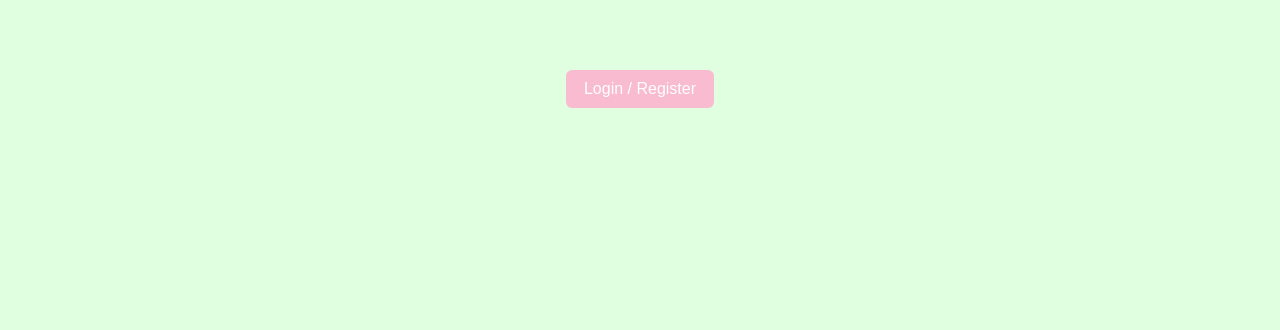
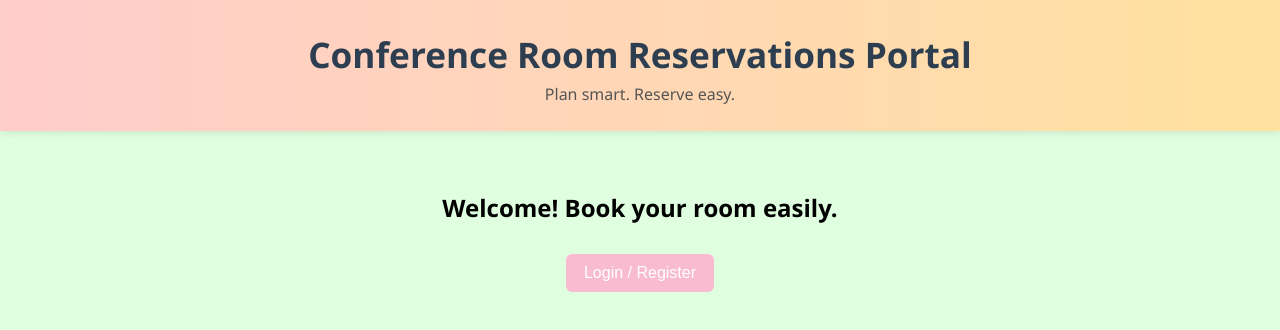
Before and after one commit to Walia10/cr, a React (Create React App) app in the folder frontend/: page / in a window 1280 px wide. Shown: the top 330 px of the page. Built offline with nearby package versions, Linux system fonts and the light colour scheme.

Commit message:
home chnages

```diff
--- a/frontend/src/components/Home.js
+++ b/frontend/src/components/Home.js
@@ -7,22 +7,25 @@ function Home() {
   const isLoggedIn = localStorage.getItem('token') !== null;
 
   return (
+    <>
+      <header>
+        <h1>Conference Room Reservations Portal</h1>
+        <p>Plan smart. Reserve easy.</p>
+
+      </header>
+
       <main style={{ marginTop: '60px', textAlign: 'center' }}>
+        <h2>Welcome! Book your room easily.</h2>
         {!isLoggedIn ? (
-        <button className="btn btn-pink" onClick={() => navigate('/login')}>
-          Login / Register
-        </button>
+          <button className="btn btn-pink" onClick={() => navigate('/login')}>Login / Register</button>
+
          ) : (
-        <>
-          <button className="btn btn-yellow" onClick={() => navigate('/mybookings')}>
-            My Bookings
-          </button>
-          <button className="btn btn-green" onClick={() => navigate('/reserve')}>
-            Start Booking
-          </button>
+          <>       <button className="btn btn-yellow" onClick={() => navigate('/mybookings')}>My Bookings</button>
+            <button className="btn btn-green" onClick={() => navigate('/reserve')}>Start Booking</button>
           </>
         )}
       </main>
+    </>
   );
 }
 
```
Also changed, not shown: 1 other file (tests, documents, lock files or other folders). Lines whose indentation alone changed are shown as unchanged.
